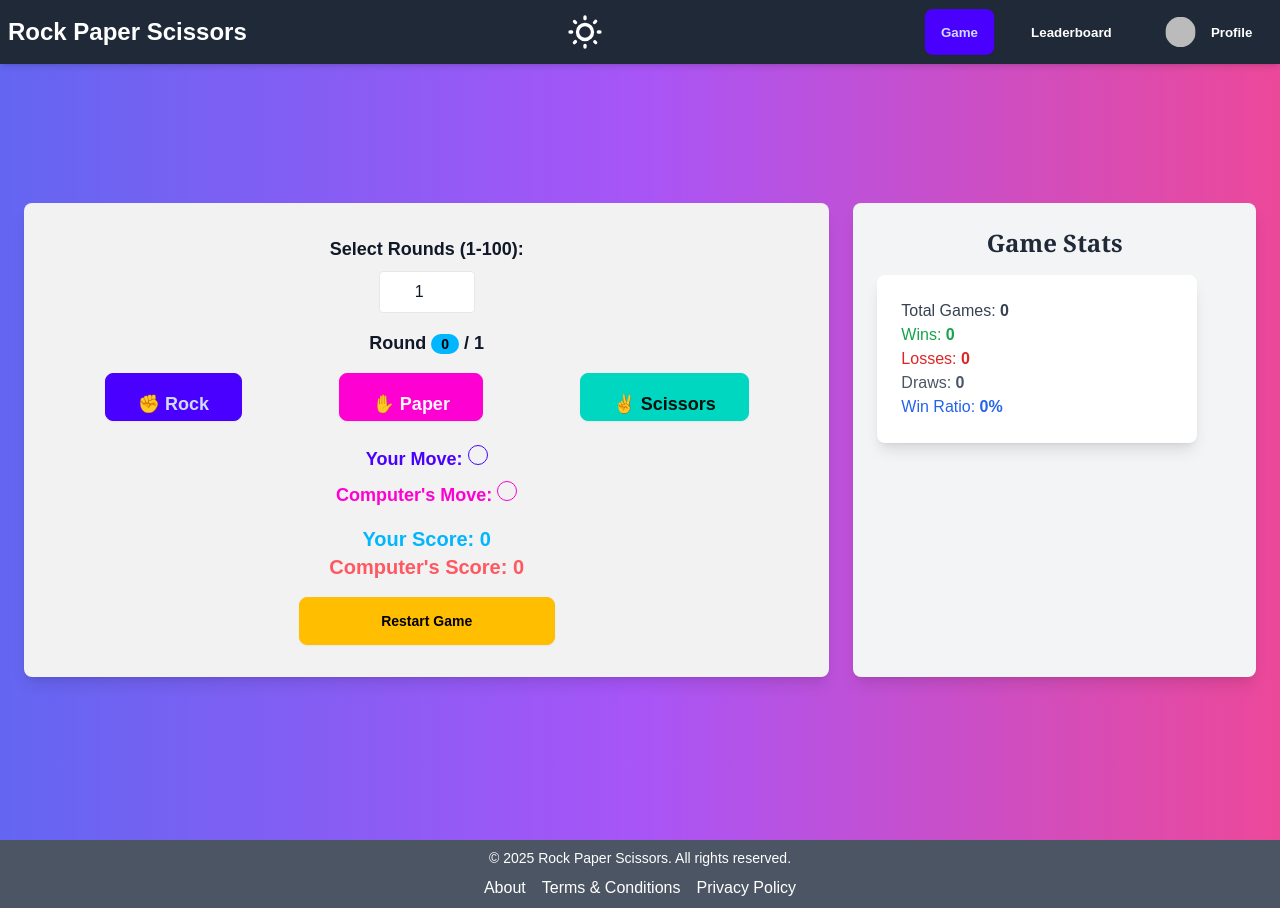
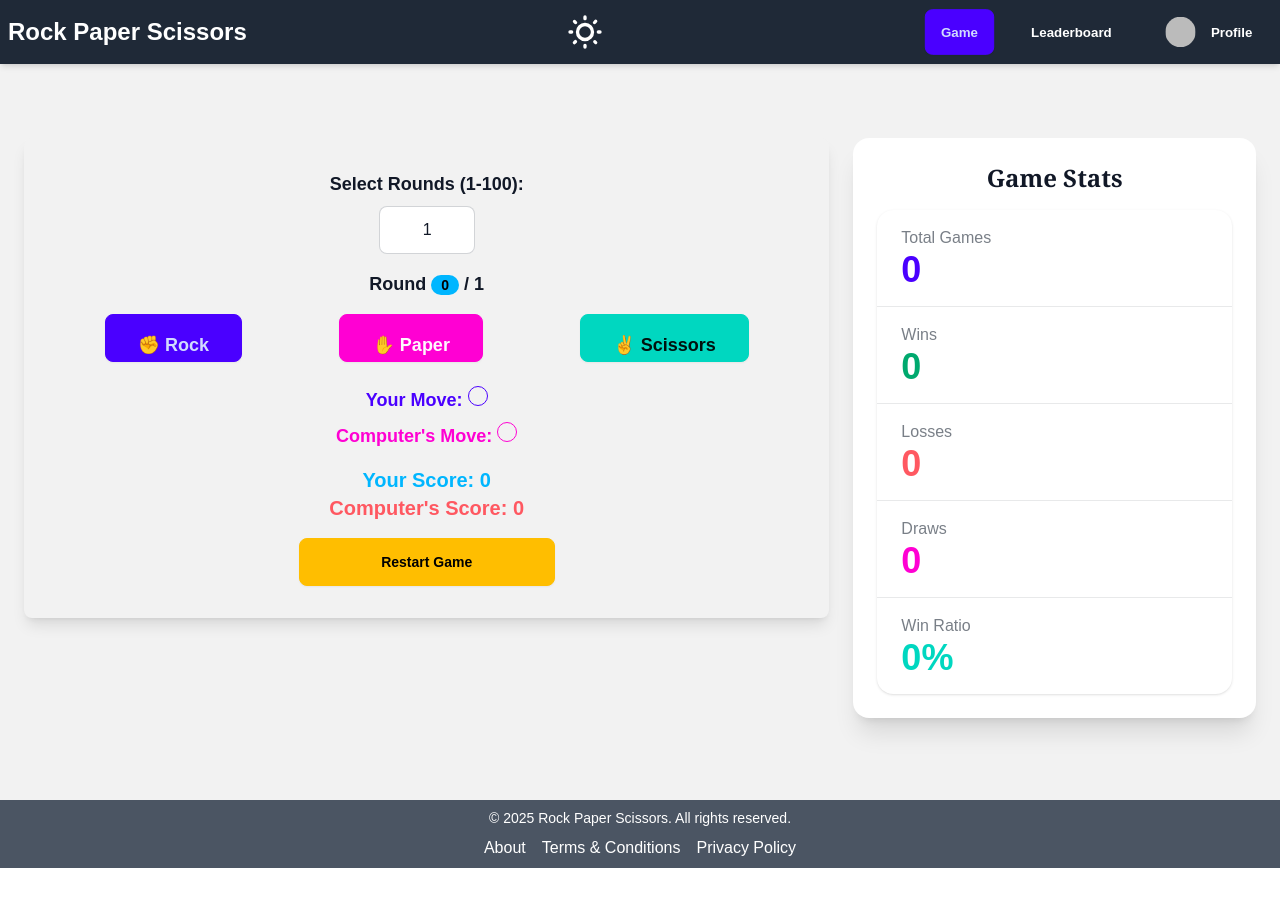
Before and after one commit to Aditya201514049/rock_paper_scissor_game, a Next.js app: page / in a window 1280 px wide. After the commit the page ends 868 px from the top, so only its background shows below. Built offline with nearby package versions, Linux system fonts and the light colour scheme; no server answers; the database is empty; sample sign-in values are in the browser's storage.

Commit message:
Refactor HomePage and Leaderboard components for improved loading states and styling; integrate theme context, enhance user experience with updated layouts, and apply DaisyUI components for consistency.

```diff
--- a/app/leaderboard/page.jsx
+++ b/app/leaderboard/page.jsx
@@ -1,13 +1,14 @@
-
 'use client';
 import React, { useState, useEffect } from 'react';
 import { collection, getDocs } from 'firebase/firestore';
 import { firestore } from '@/lib/firebase';
+import { useTheme } from '@/context/ThemeContext';
 
 export default function Leaderboard() {
   const [stats, setStats] = useState([]);
   const [sortBy, setSortBy] = useState('wins'); // default sort parameter
   const [loading, setLoading] = useState(true);
+  const { theme } = useTheme();
 
   // Fetch stats from Firestore
   const fetchStats = async () => {
@@ -41,8 +42,9 @@ export default function Leaderboard() {
   });
 
   return (
-    <div className="p-6 mt-10">
-      <h1 className="text-3xl font-bold text-center mt-10 mb-4">Leaderboard</h1>
+    <div className="min-h-screen bg-base-200 pt-24 pb-10 px-4">
+      <div className="max-w-4xl mx-auto">
+        <h1 className="text-3xl font-bold text-center mb-6">Leaderboard</h1>
         <div className="flex justify-center mb-6">
           <select
             className="select select-bordered w-full max-w-xs"
@@ -56,17 +58,21 @@ export default function Leaderboard() {
         </div>
 
         {loading ? (
-        <p className="text-center">Loading...</p>
+          <div className="flex justify-center my-10">
+            <span className="loading loading-spinner loading-lg text-primary"></span>
+          </div>
         ) : (
+          <div className="card bg-base-100 shadow-xl">
+            <div className="card-body">
               <div className="overflow-x-auto">
-          <table className="table w-full">
+                <table className="table table-zebra w-full">
                   <thead>
                     <tr>
-                <th className="whitespace-nowrap">#</th>
-                <th className="whitespace-nowrap">User</th>
-                <th className="whitespace-nowrap">Total Wins</th>
-                <th className="whitespace-nowrap">Total Matches</th>
-                <th className="whitespace-nowrap">Win Ratio</th>
+                      <th className="bg-base-200">#</th>
+                      <th className="bg-base-200">User</th>
+                      <th className="bg-base-200">Total Wins</th>
+                      <th className="bg-base-200">Total Matches</th>
+                      <th className="bg-base-200">Win Ratio</th>
                     </tr>
                   </thead>
                   <tbody>
@@ -76,19 +82,28 @@ export default function Leaderboard() {
                           ? ((stat.wins / stat.totalGames) * 100).toFixed(2)
                           : '0.00';
                       return (
-                  <tr key={stat.id}>
-                    <th className="whitespace-nowrap">{index + 1}</th>
-                    <td className="whitespace-nowrap">{stat.displayName || stat.id}</td>
-                    <td className="whitespace-nowrap">{stat.wins}</td>
-                    <td className="whitespace-nowrap">{stat.totalGames}</td>
-                    <td className="whitespace-nowrap">{ratio}%</td>
+                        <tr key={stat.id} className="hover">
+                          <th>{index + 1}</th>
+                          <td>{stat.displayName || stat.id}</td>
+                          <td className="text-success font-medium">{stat.wins}</td>
+                          <td>{stat.totalGames}</td>
+                          <td className="font-medium">{ratio}%</td>
                         </tr>
                       );
                     })}
                   </tbody>
                 </table>
               </div>
+              {sortedStats.length === 0 && (
+                <div className="alert alert-info">
+                  <svg xmlns="http://www.w3.org/2000/svg" fill="none" viewBox="0 0 24 24" className="stroke-current shrink-0 w-6 h-6"><path strokeLinecap="round" strokeLinejoin="round" strokeWidth="2" d="M13 16h-1v-4h-1m1-4h.01M21 12a9 9 0 11-18 0 9 9 0 0118 0z"></path></svg>
+                  <span>No players found in the leaderboard.</span>
+                </div>
               )}
+            </div>
+          </div>
+        )}
+      </div>
     </div>
   );
 }
--- a/app/page.jsx
+++ b/app/page.jsx
@@ -1,5 +1,3 @@
-
-
 'use client';
 
 import { useState, useEffect } from 'react';
@@ -7,11 +5,13 @@ import { useRouter } from 'next/navigation';
 import { auth } from '@/lib/firebase';
 import GameLogic from '@/components/GameLogic';
 import Stats from '@/components/Stats';
+import { useTheme } from '@/context/ThemeContext';
 
 const HomePage = () => {
   const [user, setUser] = useState(null);
   const [gameHistory, setGameHistory] = useState([]);
   const router = useRouter();
+  const { theme } = useTheme();
 
   useEffect(() => {
     const unsubscribe = auth.onAuthStateChanged((authUser) => {
@@ -30,18 +30,22 @@ const HomePage = () => {
   };
 
   if (user === null) {
-    return <div>Loading...</div>;
+    return (
+      <div className="min-h-screen bg-base-200 flex justify-center items-center">
+        <span className="loading loading-spinner loading-lg text-primary"></span>
+      </div>
+    );
   }
 
   return (
-    <div className="min-h-screen bg-gradient-to-r from-indigo-500 via-purple-500 to-pink-500 flex items-center justify-center p-6 mt-10">
+    <div className="min-h-screen bg-base-200 pt-20 flex items-center justify-center p-6">
       <div className="flex flex-col md:flex-row gap-6 w-full max-w-7xl">
         <div className="w-full md:w-2/3">
           <GameLogic updateGameHistory={updateGameHistory} />
         </div>
         <div className="w-full md:w-1/3">
-          <div className="bg-gray-100 rounded-lg shadow-lg p-6 h-full">
-            <h2 className="text-2xl font-bold text-gray-800 mb-4 text-center font-serif">Game Stats</h2>
+          <div className="card bg-base-100 shadow-xl p-6 h-full">
+            <h2 className="text-2xl font-bold text-center font-serif card-title justify-center mb-4">Game Stats</h2>
             <Stats gameHistory={gameHistory} />
           </div>
         </div>
--- a/components/RoundSelector.jsx
+++ b/components/RoundSelector.jsx
@@ -19,7 +19,7 @@ const RoundSelector = ({ onSelectRounds }) => {
         id="rounds"
         value={rounds}
         onChange={handleChange}
-        className="w-24 p-2 border rounded text-center"
+        className="input input-bordered w-24 text-center"
         min="1"
         max="100"
       />
--- a/components/Stats.jsx
+++ b/components/Stats.jsx
@@ -1,10 +1,10 @@
-
 'use client';
 
 import { useState, useEffect } from 'react';
 import { auth, firestore } from '@/lib/firebase';
 import { doc, onSnapshot } from 'firebase/firestore';
 import { onAuthStateChanged } from 'firebase/auth';
+import { useTheme } from '@/context/ThemeContext';
 
 const Stats = () => {
   const [user, setUser] = useState(null);
@@ -13,6 +13,7 @@ const Stats = () => {
   const [losses, setLosses] = useState(0);
   const [draws, setDraws] = useState(0);
   const [winRatio, setWinRatio] = useState(0);
+  const { theme } = useTheme();
 
   // Listen for authentication state changes
   useEffect(() => {
@@ -45,23 +46,33 @@ const Stats = () => {
   }, [user]);
 
   return (
-    <div className="bg-white rounded-lg shadow-lg p-6 w-80">
+    <div className="w-full">
+      <div className="stats stats-vertical shadow w-full">
+        <div className="stat">
+          <div className="stat-title">Total Games</div>
+          <div className="stat-value text-primary">{totalGames}</div>
+        </div>
 
-      <p className="text-gray-700">
-        Total Games: <span className="font-bold">{totalGames}</span>
-      </p>
-      <p className="text-green-600">
-        Wins: <span className="font-bold">{wins}</span>
-      </p>
-      <p className="text-red-600">
-        Losses: <span className="font-bold">{losses}</span>
-      </p>
-      <p className="text-gray-600">
-        Draws: <span className="font-bold">{draws}</span>
-      </p>
-      <p className="text-blue-600">
-        Win Ratio: <span className="font-bold">{winRatio}%</span>
-      </p>
+        <div className="stat">
+          <div className="stat-title">Wins</div>
+          <div className="stat-value text-success">{wins}</div>
+        </div>
+
+        <div className="stat">
+          <div className="stat-title">Losses</div>
+          <div className="stat-value text-error">{losses}</div>
+        </div>
+
+        <div className="stat">
+          <div className="stat-title">Draws</div>
+          <div className="stat-value text-secondary">{draws}</div>
+        </div>
+
+        <div className="stat">
+          <div className="stat-title">Win Ratio</div>
+          <div className="stat-value text-accent">{winRatio}%</div>
+        </div>
+      </div>
     </div>
   );
 };
```
Lines whose indentation alone changed are shown as unchanged.
